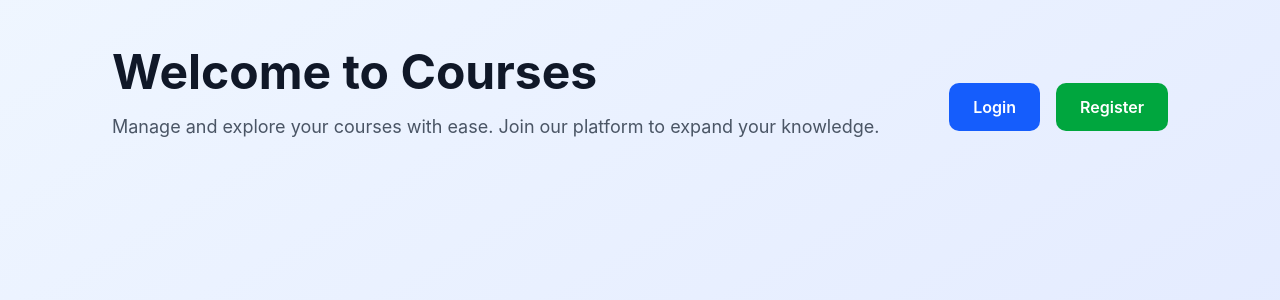
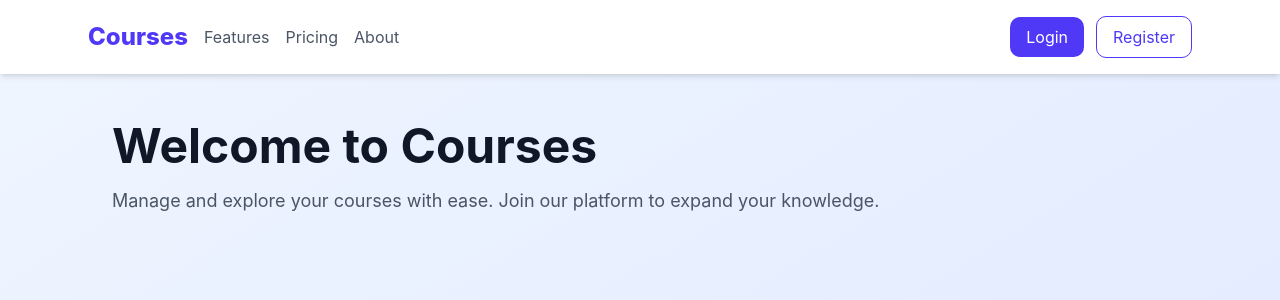
Before and after one commit to ahmadammarm/courses-management, a Vue app in the folder frontend/: page / in a window 1280 px wide. Shown: the top 300 px of the page. Built offline with nearby package versions, Linux system fonts and the light colour scheme; what @tanstack/vue-query would draw is missing.

Commit message:
feat(frontend): add sidebar and navbar layouting

```diff
--- /dev/null
+++ b/frontend/src/components/DashboardLayout.vue
@@ -0,0 +1,54 @@
+<template>
+  <div class="min-h-screen flex bg-gray-50">
+    <aside class="w-72 bg-white border-r hidden md:block">
+      <div class="p-6 border-b">
+        <div class="text-xl font-bold text-indigo-600">Courses</div>
+        <div class="text-sm text-gray-500">Dashboard</div>
+      </div>
+      <nav class="p-4">
+        <ul class="space-y-2">
+          <li>
+            <router-link to="/dashboard" class="flex items-center gap-3 px-4 py-2 rounded-lg hover:bg-indigo-50">
+              <span class="font-medium text-gray-700">Overview</span>
+            </router-link>
+          </li>
+          <li>
+            <router-link to="/dashboard/courses" class="flex items-center gap-3 px-4 py-2 rounded-lg hover:bg-indigo-50">
+              <span class="font-medium text-gray-700">My Courses</span>
+            </router-link>
+          </li>
+          <li>
+            <router-link to="/dashboard/create" class="flex items-center gap-3 px-4 py-2 rounded-lg hover:bg-indigo-50">
+              <span class="font-medium text-gray-700">Create Course</span>
+            </router-link>
+          </li>
+          <li>
+            <router-link to="/dashboard/profile" class="flex items-center gap-3 px-4 py-2 rounded-lg hover:bg-indigo-50">
+              <span class="font-medium text-gray-700">Profile</span>
+            </router-link>
+          </li>
+        </ul>
+      </nav>
+    </aside>
+
+    <div class="flex-1">
+      <div class="bg-white p-4 border-b flex items-center justify-between">
+        <div class="flex items-center gap-3">
+          <button class="md:hidden px-3 py-1 bg-gray-100 rounded-lg">Menu</button>
+          <h2 class="text-lg font-semibold">Dashboard</h2>
+        </div>
+        <div>
+          <slot name="actions" />
+        </div>
+      </div>
+
+      <main class="p-6">
+        <slot />
+      </main>
+    </div>
+  </div>
+</template>
+
+<script setup lang="ts"></script>
+
+<style scoped></style>
--- /dev/null
+++ b/frontend/src/components/Navbar.vue
@@ -0,0 +1,37 @@
+<script setup lang="ts">
+
+import { useRouter } from "vue-router";
+
+
+const router = useRouter();
+
+const handleRedirect = (path: string) => {
+	router.push(path);
+}
+</script>
+
+<template>
+	<header class="bg-white shadow-md">
+		<div class="max-w-6xl mx-auto px-6 py-4 flex items-center justify-between">
+			<div class="flex items-center gap-4">
+				<div class="text-2xl font-extrabold text-indigo-600">Courses</div>
+				<nav class="hidden md:flex gap-4 text-gray-600">
+					<a href="#" class="hover:text-indigo-600">Features</a>
+					<a href="#" class="hover:text-indigo-600">Pricing</a>
+					<a href="#" class="hover:text-indigo-600">About</a>
+				</nav>
+			</div>
+
+			<div class="flex items-center gap-3">
+				<button @click="handleRedirect('/login')"
+					class="px-4 py-2 rounded-lg bg-indigo-600 text-white hover:bg-indigo-700 transition">Login</button>
+				<button @click="handleRedirect('/register')"
+					class="px-4 py-2 rounded-lg border border-indigo-600 text-indigo-600 hover:bg-indigo-50 transition">Register</button>
+			</div>
+		</div>
+	</header>
+</template>
+
+
+
+<style scoped></style>
--- a/frontend/src/views/home/dashboard.vue
+++ b/frontend/src/views/home/dashboard.vue
@@ -1,19 +1,23 @@
 <script setup lang="ts">
 
 import { useLogout } from "@/composables/use-auth";
+import DashboardLayout from '@/components/DashboardLayout.vue'
 
 const logout = useLogout();
 
 </script>
 
 <template>
-	<div>
+	<DashboardLayout>
+		<template #actions>
+			<button @click="logout" class="px-4 py-2 bg-red-500 text-white rounded-lg hover:bg-red-600 transition duration-300">
+				Logout
+			</button>
+		</template>
+
 		<h1 class="text-3xl font-bold mb-4">Welcome to the Dashboard</h1>
 		<p class="text-lg mb-6">This is your dashboard where you can manage your courses and view your progress.</p>
-		<button @click="logout" class="px-4 py-2 bg-red-500 text-white rounded-lg hover:bg-red-600 transition duration-300">
-			Logout
-		</button>
-	</div>
+	</DashboardLayout>
 </template>
 
 <style scoped></style>
--- a/frontend/src/views/home/index.vue
+++ b/frontend/src/views/home/index.vue
@@ -1,27 +1,20 @@
 <template>
 	<div class="min-h-screen bg-gradient-to-br from-blue-50 to-indigo-100">
+		<div>
+			<Navbar />
 			<div class="flex flex-col md:flex-row items-center justify-between p-8 md:p-12 max-w-6xl mx-auto">
 				<div class="flex-1 mb-8 md:mb-0">
 					<h1 class="text-4xl md:text-5xl font-bold text-gray-900 mb-4">Welcome to Courses</h1>
 					<p class="text-lg text-gray-600 mb-6 leading-relaxed">Manage and explore your courses with ease. Join our
 						platform to expand your knowledge.</p>
 				</div>
-
-			<div class="flex flex-col md:flex-row items-center gap-4 w-full md:w-auto">
-				<a href="/login"
-					class="w-full md:w-auto px-6 py-3 bg-blue-600 text-white font-semibold rounded-lg hover:bg-blue-700 transition-colors duration-200 text-center">
-					Login
-				</a>
-				<a href="/register"
-					class="w-full md:w-auto px-6 py-3 bg-green-600 text-white font-semibold rounded-lg hover:bg-green-700 transition-colors duration-200 text-center">
-					Register
-				</a>
 			</div>
 		</div>
 	</div>
 </template>
 
 <script setup lang="ts">
+import Navbar from '@/components/Navbar.vue'
 
 </script>
 
```
Lines whose indentation alone changed are shown as unchanged.
